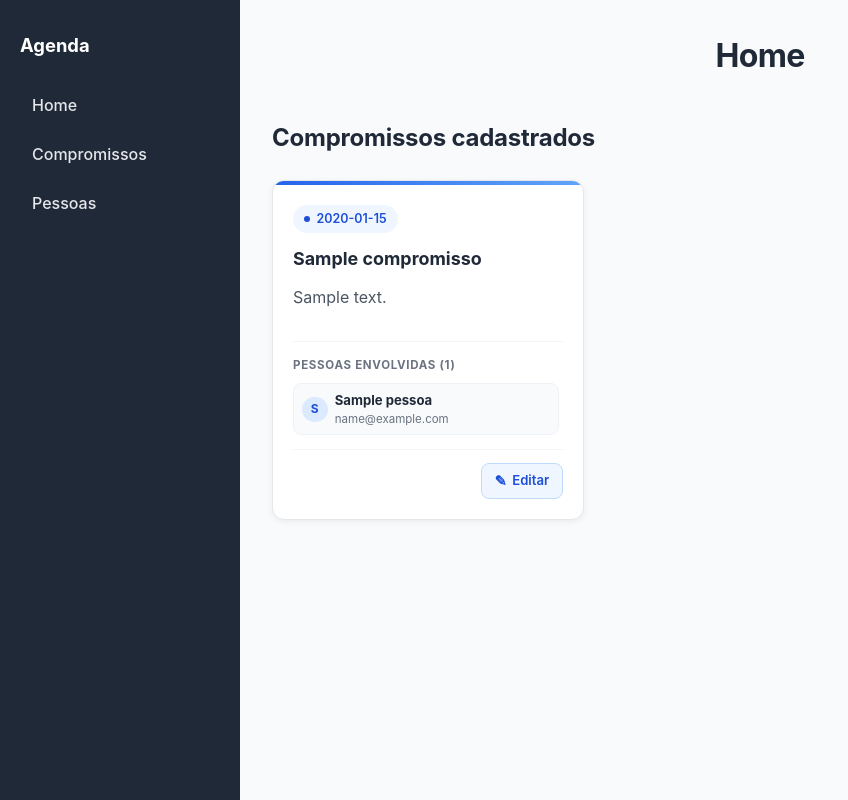
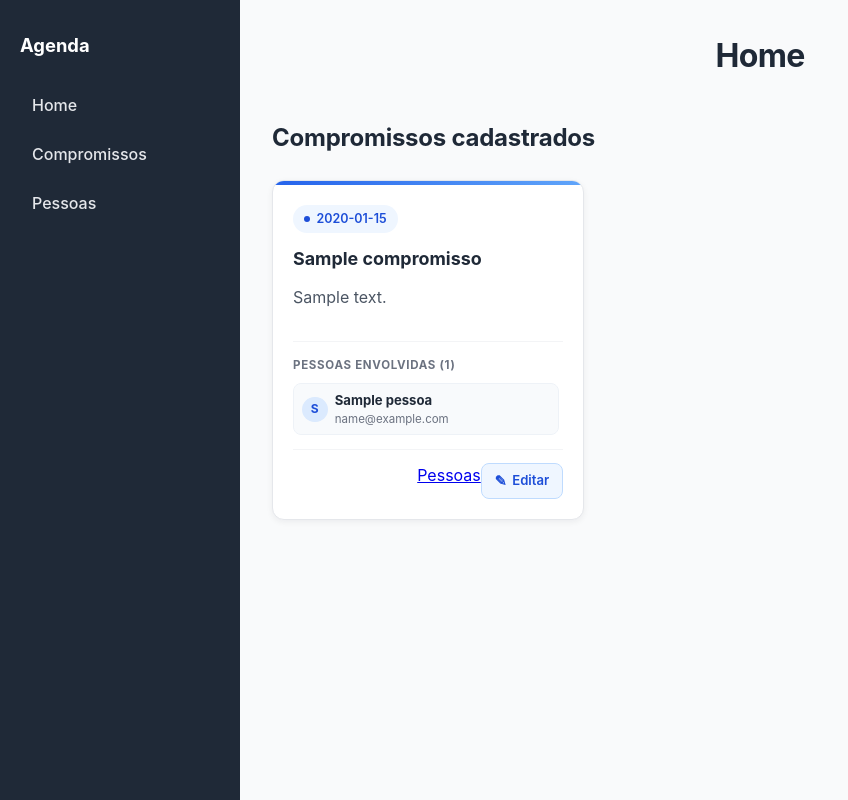
Before and after one commit to augustopdelima/agenda-compromissos, a Flask app: template app/templates/index.html in a window 1280 px wide. Shown: the whole page, without its empty margins (0-848 px from the left). Run offline with Flask 3, Linux system fonts and the light colour scheme; the template is opened without the code that fills it: most values are stand-ins (such as "Sample title", 1, 10 or a date in 2020); parts of the project's set-up code (start-up, migrations or seed data) failed here and were passed over.

Commit message:
feat: adicionar link Pessoas nos cards de compromissos
- link aponta para compromisso.gerenciar_pessoas com o id do compromisso
- posicionado ao lado de Editar no rodapé do card

```diff
--- a/app/templates/componentes/lista_compromissos.html
+++ b/app/templates/componentes/lista_compromissos.html
@@ -34,6 +34,10 @@
             </div>
 
             <div class="compromisso-card__acoes">
+                <a class="botao-pessoas"
+                   href="{{ url_for('compromisso.gerenciar_pessoas', id=compromisso.id) }}">
+                    Pessoas
+                </a>
                 <a class="botao-editar"
                    href="{{ url_for('compromisso.editar', id=compromisso.id) }}">
                     Editar
```
